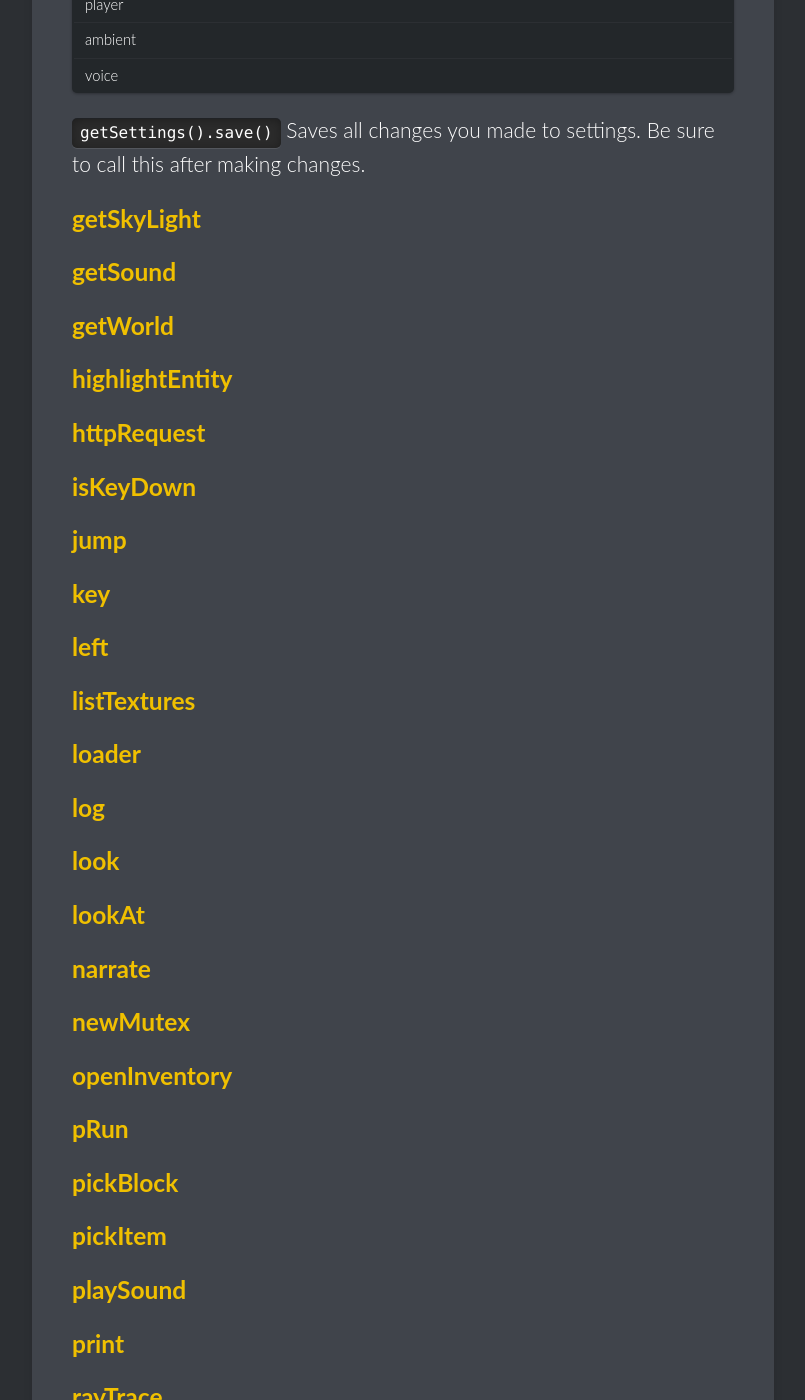
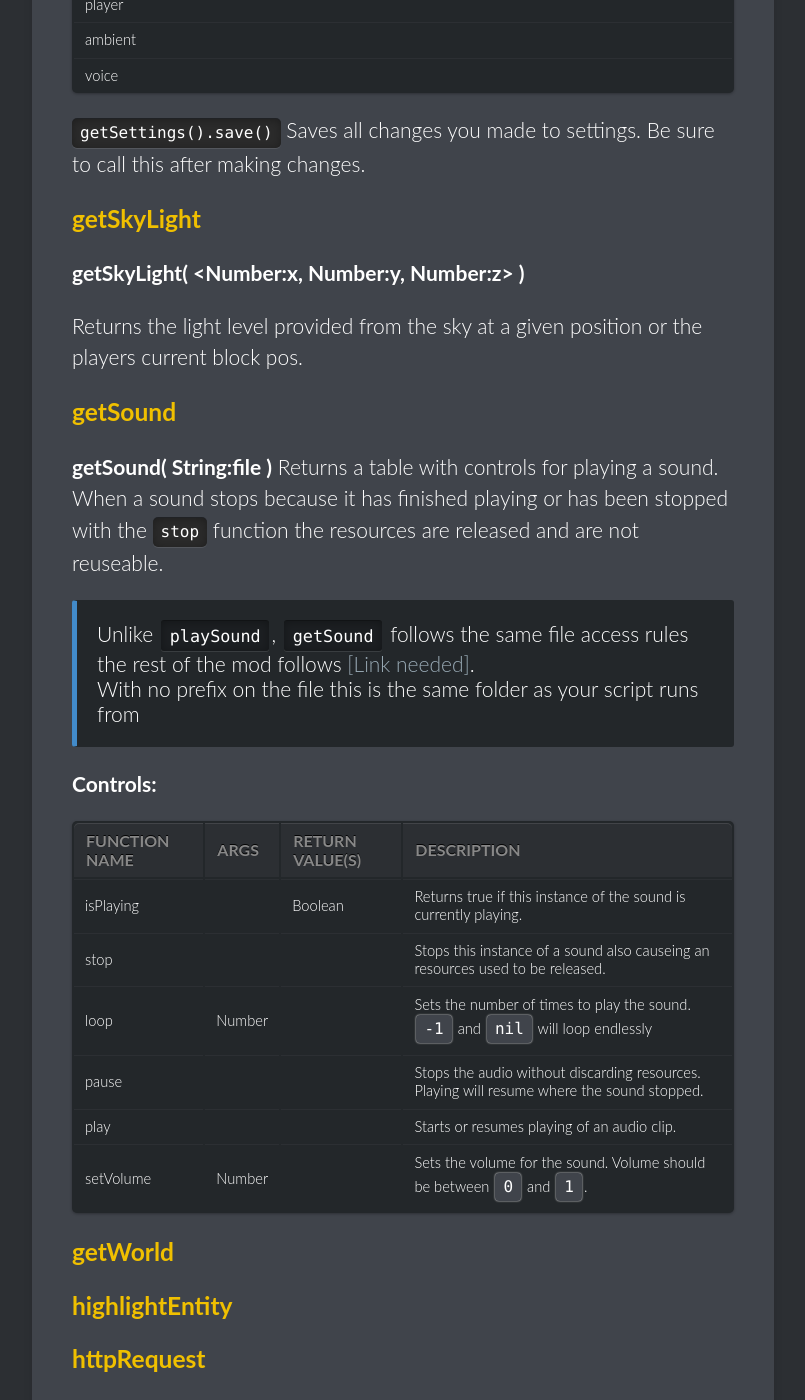
Before and after one commit to TheOnlyRealCoder/AdvancedMacros.github.io, a Jekyll site: the page built from _docs/reference/functions.md, in a window 1280 px wide and 1400 px high, scrolled down 18381 px. Shown: the whole window, without its empty margins (139-944 px from the left). Built offline with Jekyll 4.4.1, drawn with Linux system fonts in a browser that asks for light colours.

Commit message:
GetSound

```diff
--- a/_docs/reference/functions.md
+++ b/_docs/reference/functions.md
@@ -529,8 +529,27 @@ A good number to use would be `1000`.
 `getSettings().save()` Saves all changes you made to settings. Be sure to call this after making changes.
 
 ### getSkyLight
+**getSkyLight( \<Number:x, Number:y, Number:z> )**
 
+Returns the light level provided from the sky at a given position or the players current block pos.
 ### getSound
+**getSound( String:file )**
+Returns a table with controls for playing a sound.
+When a sound stops because it has finished playing or has been stopped with the <code>stop</code> function the resources are released and are not reuseable.
+<div class="note">Unlike <code>playSound</code>, <code>getSound</code> follows the same file access rules the rest of the mod follows <span class="comment">[Link needed]</span>.<br>
+ With no prefix on the file this is the same folder as your script runs from</div>
+
+**Controls:**
+
+| Function Name            | Args              | Return Value(s) | Description                              |
+|:-------------------------|:------------------|:----------------|:-----------------------------------------|
+| isPlaying                |                   | Boolean         | Returns true if this instance of the sound is currently playing.
+| stop                     |                   |                 | Stops this instance of a sound also causeing an resources used to be released.
+| loop                     | Number            |                 | Sets the number of times to play the sound.<br><code>-1</code> and <code>nil</code> will loop endlessly
+| pause                    |                   |                 | Stops the audio without discarding resources. Playing will resume where the sound stopped.
+| play                     |                   |                 | Starts or resumes playing of an audio clip.
+| setVolume                | Number            |                 | Sets the volume for the sound. Volume should be between <code>0</code> and <code>1</code>.
+
 ### getWorld
 ### highlightEntity
 ### httpRequest
--- a/_sass/_style.scss
+++ b/_sass/_style.scss
@@ -515,7 +515,6 @@ aside {
   }
 }
 
-/* TheIncgi's probably trash code for coloring text */
 span.flavorText {
   color: $lighter-dark;
 
```
